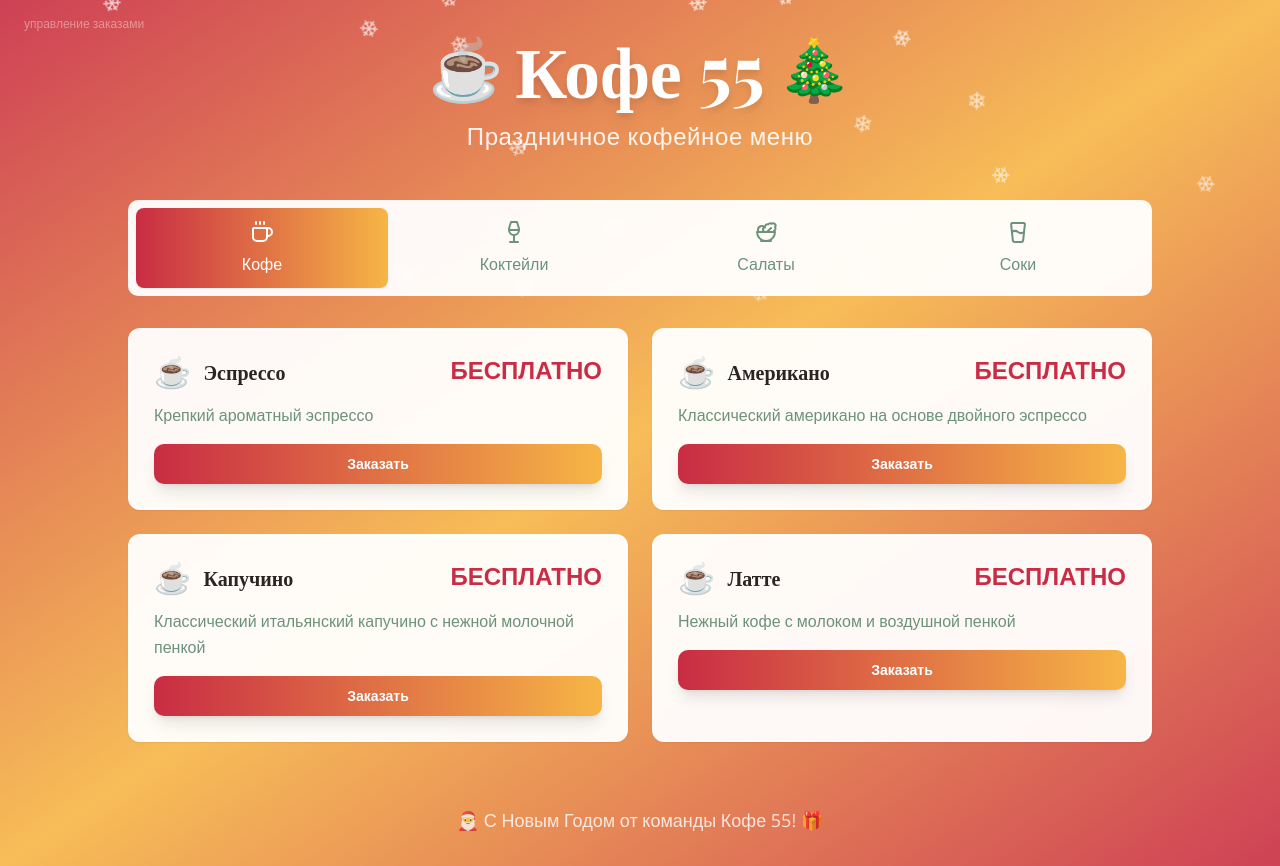
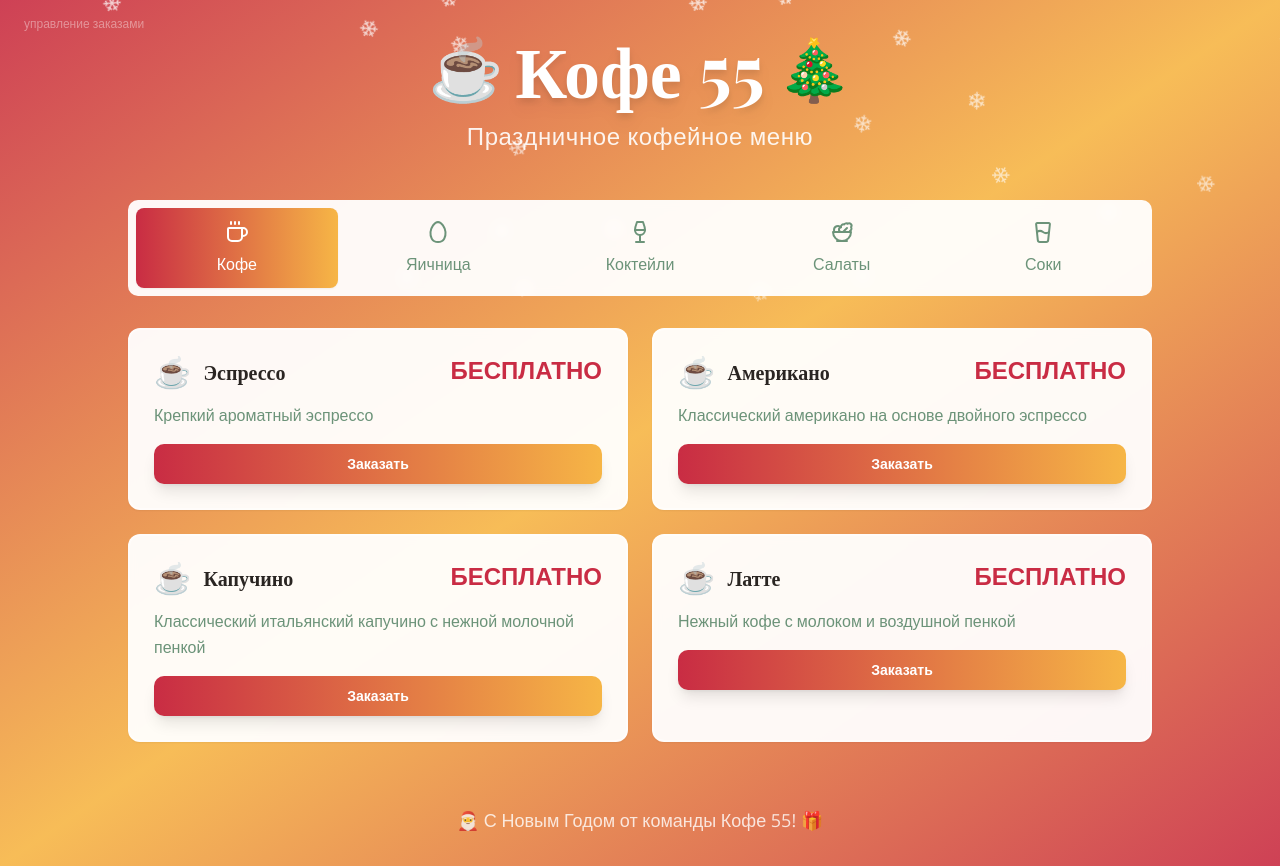
Before and after one commit to pr-poehali-dev/coffee-menu-site, a React (Vite) app: page / in a window 1280 px wide. Built offline with nearby package versions, Linux system fonts and the light colour scheme.

Commit message:
Добавить яичницы в меню

```diff
--- a/src/pages/Index.tsx
+++ b/src/pages/Index.tsx
@@ -17,6 +17,12 @@ const menuData = {
     { name: 'Американо', description: 'Классический американо на основе двойного эспрессо', price: 0 },
     { name: 'Капучино', description: 'Классический итальянский капучино с нежной молочной пенкой', price: 0 },
     { name: 'Латте', description: 'Нежный кофе с молоком и воздушной пенкой', price: 0 },
+  ],
+  eggs: [
+    { name: 'Яичница обычная', description: 'Классическая глазунья из свежих яиц', price: 0 },
+    { name: 'Яичница с овощами', description: 'Яичница с помидорами, болгарским перцем и зеленью', price: 0 },
+    { name: 'Яичница с сыром', description: 'Сытная яичница с расплавленным сыром', price: 0 },
+    { name: 'Яичница запечённая', description: 'Запечённая в духовке яичница с хрустящей корочкой', price: 0 },
   ],
   cocktails: [
     { name: 'Шоколадный коктейль', description: 'Насыщенный коктейль с бельгийским шоколадом и мороженым', price: 0 },
@@ -66,6 +72,8 @@ export default function Index() {
     switch (category) {
       case 'coffee':
         return 'Coffee';
+      case 'eggs':
+        return 'Egg';
       case 'cocktails':
         return 'Wine';
       case 'salads':
@@ -111,10 +119,14 @@ export default function Index() {
         </header>
 
         <Tabs value={activeTab} onValueChange={setActiveTab} className="w-full max-w-5xl mx-auto">
-          <TabsList className="grid w-full grid-cols-4 mb-8 bg-white/95 backdrop-blur-sm p-2 h-auto">
+          <TabsList className="grid w-full grid-cols-5 mb-8 bg-white/95 backdrop-blur-sm p-2 h-auto">
             <TabsTrigger value="coffee" className="flex flex-col items-center gap-2 py-3 data-[state=active]:bg-gradient-to-r data-[state=active]:from-primary data-[state=active]:to-secondary data-[state=active]:text-white">
               <Icon name="Coffee" size={24} />
               <span className="text-sm md:text-base font-medium">Кофе</span>
+            </TabsTrigger>
+            <TabsTrigger value="eggs" className="flex flex-col items-center gap-2 py-3 data-[state=active]:bg-gradient-to-r data-[state=active]:from-primary data-[state=active]:to-secondary data-[state=active]:text-white">
+              <Icon name="Egg" size={24} />
+              <span className="text-sm md:text-base font-medium">Яичница</span>
             </TabsTrigger>
             <TabsTrigger value="cocktails" className="flex flex-col items-center gap-2 py-3 data-[state=active]:bg-gradient-to-r data-[state=active]:from-primary data-[state=active]:to-secondary data-[state=active]:text-white">
               <Icon name="Wine" size={24} />
@@ -143,6 +155,7 @@ export default function Index() {
                         <div className="flex items-center gap-3">
                           <div className="text-3xl">
                             {category === 'coffee' && '☕'}
+                            {category === 'eggs' && '🍳'}
                             {category === 'cocktails' && '🍹'}
                             {category === 'salads' && '🥗'}
                             {category === 'juices' && '🧃'}
```
